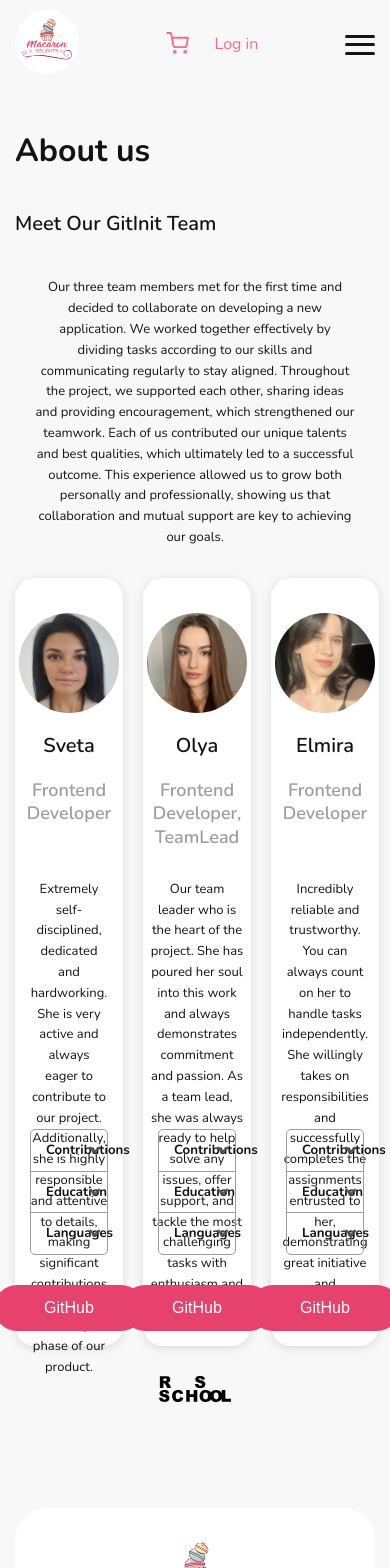
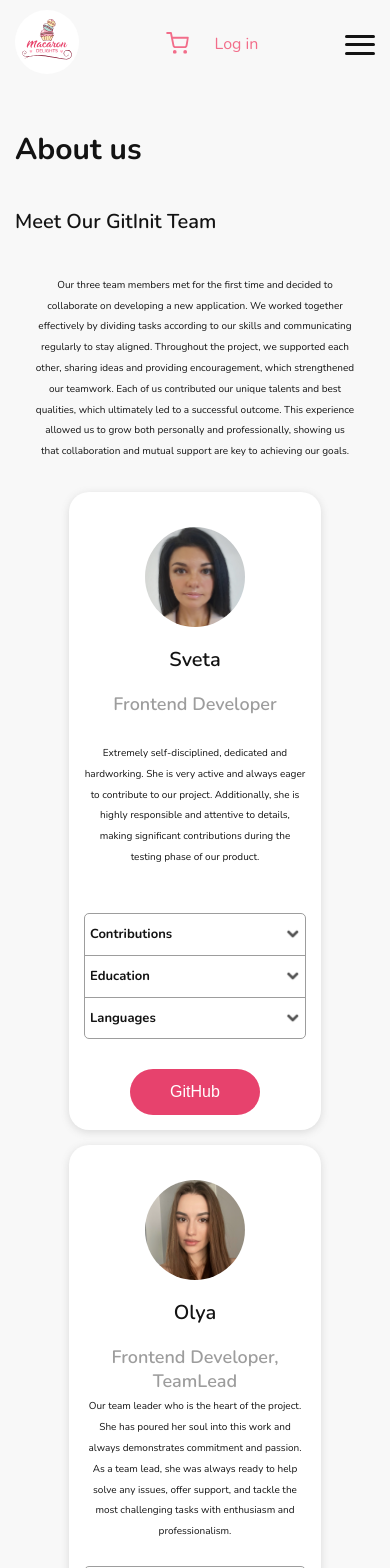
Before and after one commit to SwetlanaAng/ecommerce-app, a React (Vite) app: page /about in a window 390 px wide. Shown: the top 1568 px of the page. Built offline with nearby package versions, Linux system fonts and the light colour scheme; no server answers.

Commit message:
feat: add adaptability

```diff
--- a/src/components/teammateCard/TeammateCard.css
+++ b/src/components/teammateCard/TeammateCard.css
@@ -13,7 +13,7 @@
     color: rgb(157, 157, 157);
     text-align: center;
     margin: 10px 0;
-    height: 90px;
+    height: 60px;
   }
   h3 {
     text-align: center;
@@ -22,7 +22,7 @@
   p {
     font-size: 13px;
     margin: 0 10px 10px;
-    height: 240px;
+    height: 250px;
     text-align: center;
   }
   h4 {
@@ -103,3 +103,67 @@
     border-radius: 100px;
   }
 }
+@media (max-width: 820px) {
+  .team-card {
+    .role {
+      height: 90px;
+    }
+    p {
+      height: 297px;
+    }
+  }
+}
+@media (max-width: 690px) {
+  .team-card {
+    p {
+      font-size: 10px;
+      margin: 0;
+      height: 350px;
+    }
+    .accordion {
+      .accordion-box {
+        h5 {
+          font-size: 13px;
+          padding: 10px 10px 10px 5px;
+        }
+      }
+    }
+    ol,
+    ul {
+      li {
+        font-size: 10px;
+      }
+    }
+    .btn {
+      padding: 14px 35px;
+    }
+  }
+}
+@media (max-width: 551px) {
+  .team-card {
+    width: 70%;
+    .role {
+      height: 40px;
+    }
+    p {
+      height: 170px;
+    }
+    .accordion {
+      .accordion-box {
+        h5 {
+          font-size: 13px;
+          padding: 10px 10px 10px 5px;
+        }
+      }
+    }
+    ol,
+    ul {
+      li {
+        font-size: 10px;
+      }
+    }
+    .btn {
+      padding: 14px 40px;
+    }
+  }
+}
--- a/src/pages/aboutUs/AboutUs.css
+++ b/src/pages/aboutUs/AboutUs.css
@@ -1,6 +1,5 @@
 .team-cards-container {
   display: flex;
-  gap: 20px;
   justify-content: space-around;
 }
 .description {
@@ -15,7 +14,6 @@
 }
 .rsLogo {
   width: 100%;
-
   transition: 0.5s;
   img {
     width: 100%;
@@ -25,3 +23,26 @@
     transform: scale(1.1);
   }
 }
+@media (max-width: 600px) {
+  .about-us-page {
+    h3 {
+      font-size: 20px;
+    }
+    h1 {
+      font-size: 30px;
+    }
+  }
+  .description {
+    font-size: 10px;
+  }
+}
+@media (max-width: 550px) {
+  .about-us-page {
+    .team-cards-container {
+      display: flex;
+      flex-direction: column;
+      align-items: center;
+      gap: 15px;
+    }
+  }
+}
--- a/src/pages/aboutUs/AboutUs.tsx
+++ b/src/pages/aboutUs/AboutUs.tsx
@@ -1,7 +1,7 @@
 import React from 'react';
 import { TeammateCard } from '../../components/teammateCard/TeammateCard';
 import './AboutUs.css';
-import { gitInitTeam } from './gitInitNeam';
+import { gitInitTeam } from './gitInitTeam';
 const { sveta, olya, elmira } = gitInitTeam;
 import logo from '../../assets/logo-rsschool.svg';
 
```
Also changed, not shown: src/pages/aboutUs/gitInitTeam.ts (renamed from src/pages/aboutUs/gitInitNeam.ts).
